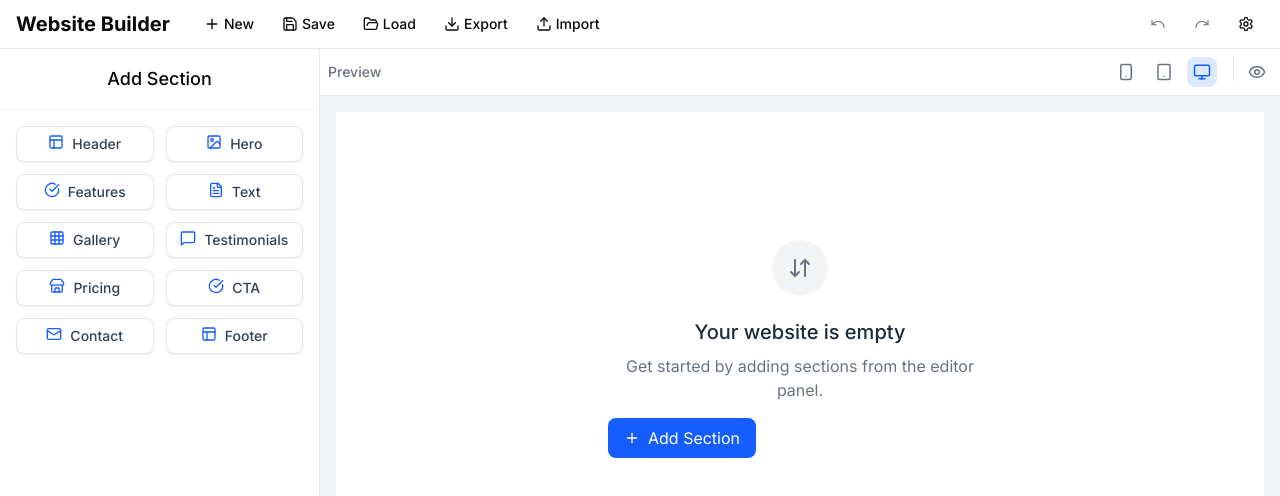
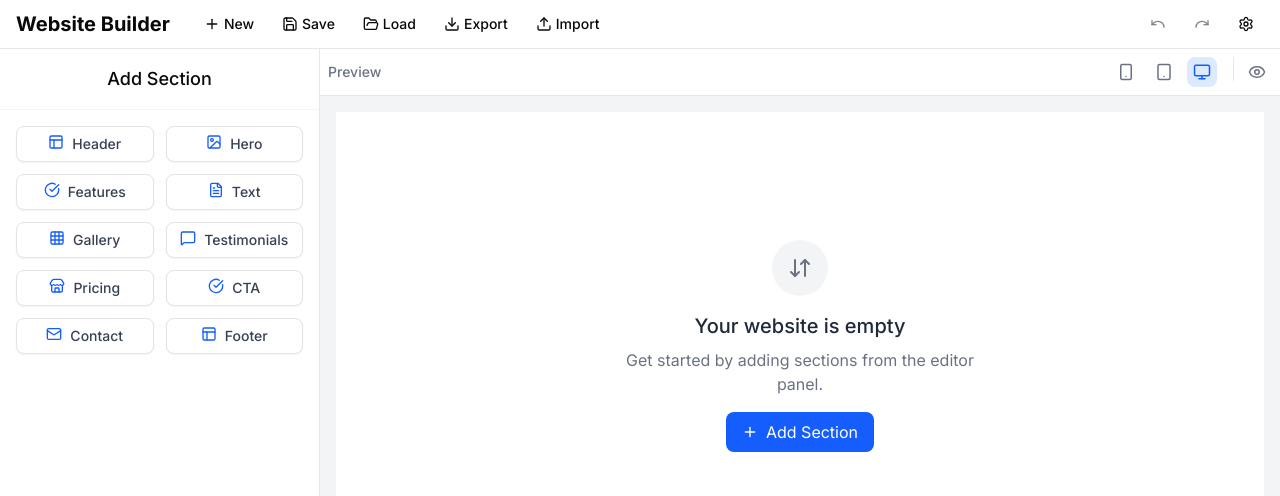
Before and after one commit to espython/website-builder, a Next.js app: page / in a window 1280 px wide. Shown: the top 496 px of the page. Built offline with nearby package versions, Linux system fonts and the light colour scheme.

Commit message:
style: center empty state content in preview area with flex layout

```diff
--- a/src/features/preview/components/PreviewArea.tsx
+++ b/src/features/preview/components/PreviewArea.tsx
@@ -388,7 +388,7 @@
             </DndContext>
           ) : (
             <div className="flex items-center justify-center py-24">
-              <div className="text-center p-8 max-w-md">
+              <div className="flex flex-col items-center text-center justify-center p-8 max-w-md">
                 <div className="bg-gray-100 rounded-full p-4 inline-block mb-4">
                   <ArrowDownUp size={24} className="text-gray-500" />
                 </div>
```
